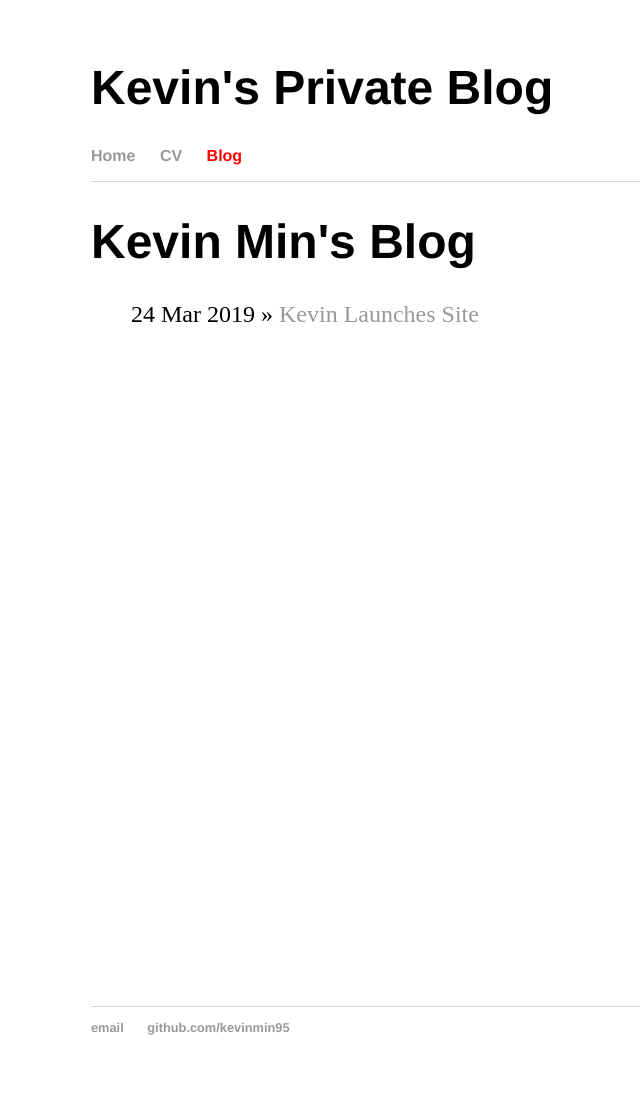
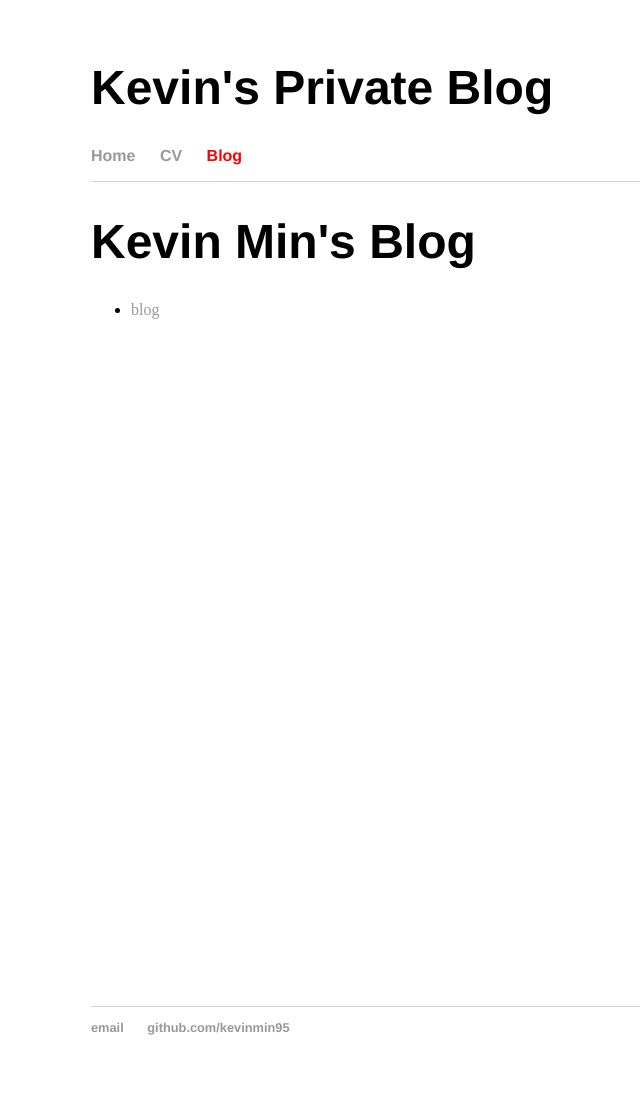
Before and after one commit to KevinMIN95/kevinmin95.github.com, a Jekyll site: the page built from blog/index.html, in a window 1280 px wide. Shown: the whole page, without its empty margins (101-741 px from the left). Built offline with Jekyll 4.4.1, drawn with Linux system fonts in a browser that asks for light colours.

Commit message:
blog index

```diff
--- a/blog/index.html
+++ b/blog/index.html
@@ -3,9 +3,10 @@ layout: default
 title: Kevin Min's Blog
 ---
 	<h1>{{ page.title }}</h1>
-	<ul class="posts">
-
-	  {% for post in site.posts %}
-	    <li><span>{{ post.date | date_to_string }}</span> » <a href="{{ post.url }}" title="{{ post.title }}">{{ post.title }}</a></li>
-	  {% endfor %}
-	</ul>
+	<ul>
+    {% for item in site.data.category %}
+      <li><a href="{{ item.link }}">
+        {{ item.name }}
+      </a></li>
+    {% endfor %}
+  </ul>
```
